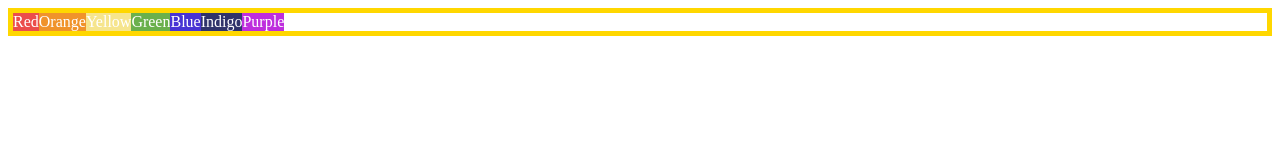
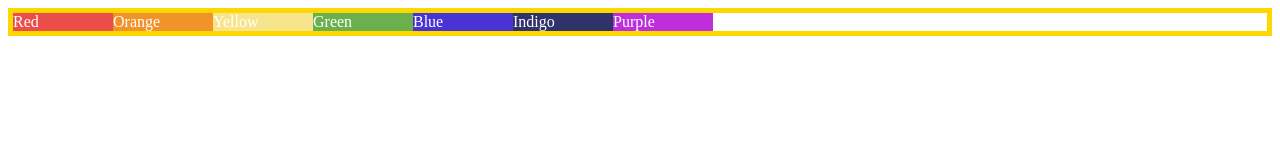
Before and after one commit to AbiWD/Flex-direction-, a plain HTML site: page index.html in a window 1280 px wide. Drawn offline with Linux system fonts and the light colour scheme.

Commit message:
Update index.html

```diff
--- a/index.html
+++ b/index.html
@@ -15,19 +15,37 @@
       border: 5px solid gold;
       display: flex;
     }
+.container > * {
+      flex-basis: 100px;
+    }
 
-    /*
-Select all the elements that are the direct
-children of the .container class.
-    */
+    .red {
+      background-color: #eb4d4b;
+    }
 
-    .red {background-color: #eb4d4b;}
-    .orange {background-color: #f0932b;}
-    .yellow {background-color: #f6e58d;}
-    .green {background-color: #6ab04c;}
-    .blue {background-color: #4834d4;}
-    .indigo {background-color: #30336b;}
-    .purple {background-color: #be2edd;}
+    .orange {
+      background-color: #f0932b;
+    }
+
+    .yellow {
+      background-color: #f6e58d;
+    }
+
+    .green {
+      background-color: #6ab04c;
+    }
+
+    .blue {
+      background-color: #4834d4;
+    }
+
+    .indigo {
+      background-color: #30336b;
+    }
+
+    .purple {
+      background-color: #be2edd;
+    }
   </style>
 </head>
 
```
